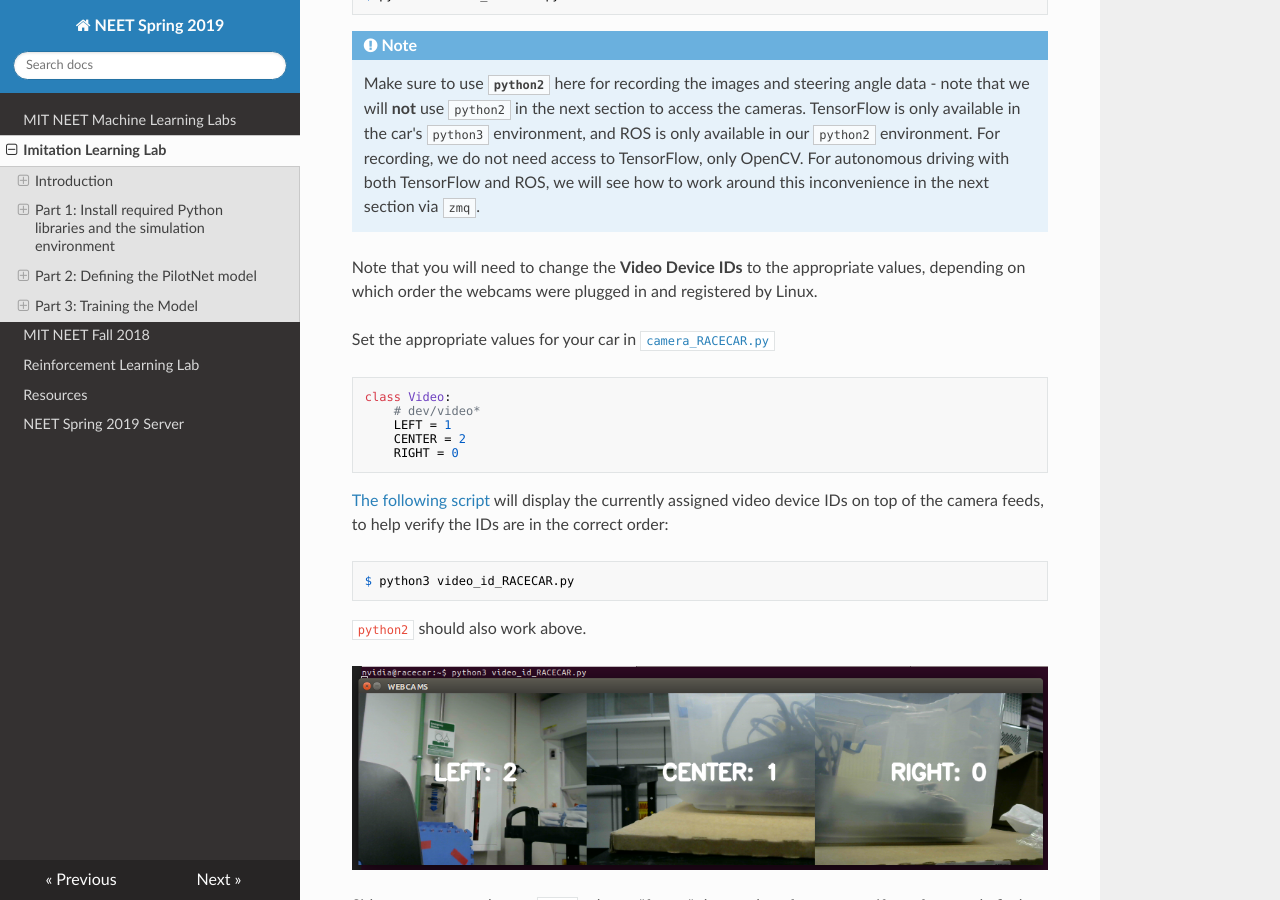
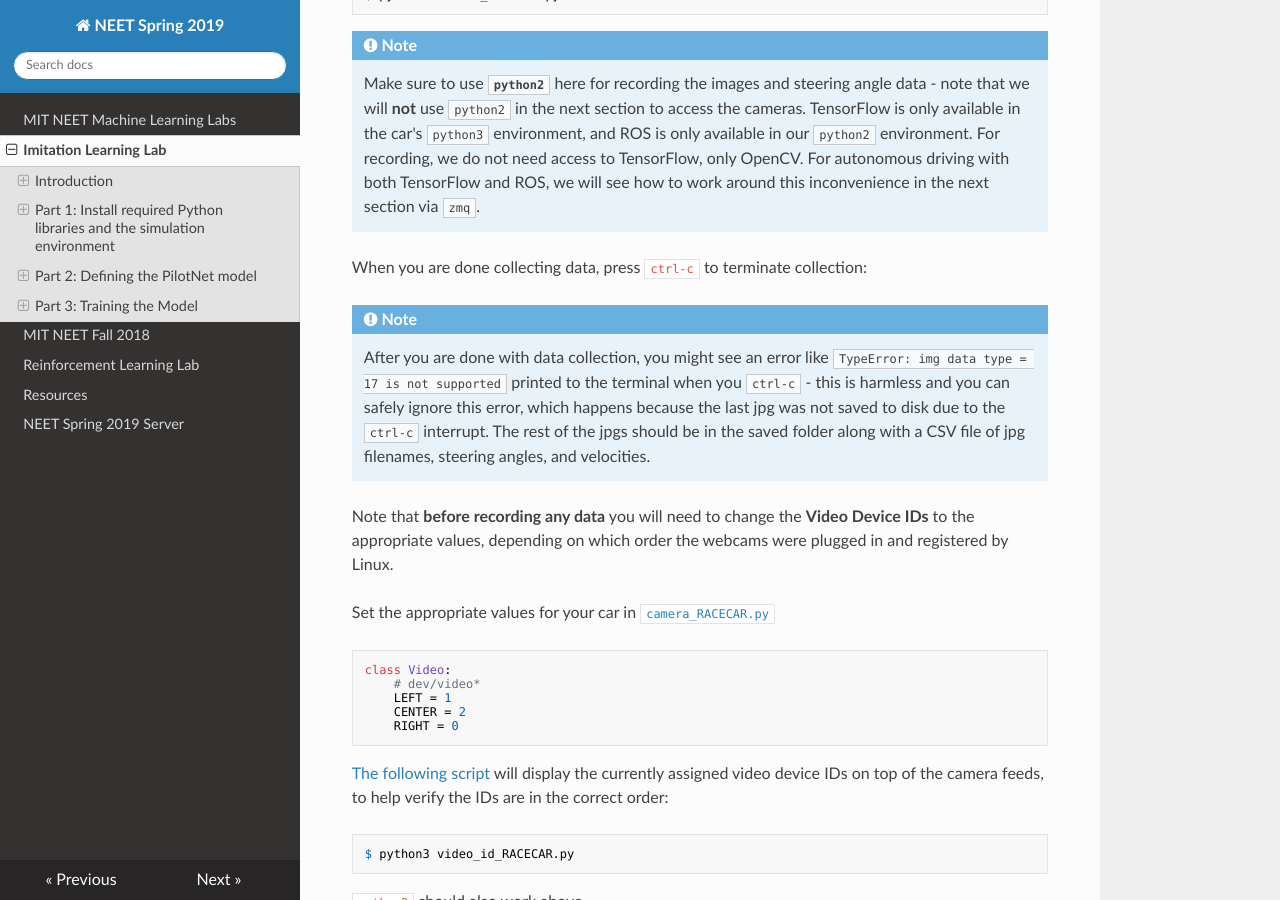
Before and after one commit to mmaz/neet, an MkDocs documentation site: the page built from docs/imitation_learning.md, in a window 1280 px wide and 900 px high, scrolled down 15369 px. Built offline with MkDocs 1.6.1, drawn with Linux system fonts in a browser that asks for light colours; nearby versions of some CDN libraries.

Commit message:
ctrlc note

```diff
--- a/docs/imitation_learning.md
+++ b/docs/imitation_learning.md
@@ -444,7 +444,12 @@ $ python2 record_RACECAR.py
 !!! note
     Make sure to use **`python2`** here for recording the images and steering angle data - note that we will **not** use `python2` in the next section to access the cameras. TensorFlow is only available in the car's `python3` environment, and ROS is only available in our `python2` environment. For recording, we do not need access to TensorFlow, only OpenCV. For autonomous driving with both TensorFlow and ROS, we will see how to work around this inconvenience in the next section via `zmq`.
 
-Note that you will need to change the **Video Device IDs** to the appropriate values, depending on which order the webcams were plugged in and registered by Linux.
+When you are done collecting data, press `ctrl-c` to terminate collection:
+
+!!! note
+    After you are done with data collection, you might see an error like `TypeError: img data type = 17 is not supported` printed to the terminal when you `ctrl-c` - this is harmless and you can safely ignore this error, which happens because the last jpg was not saved to disk due to the `ctrl-c` interrupt. The rest of the jpgs should be in the saved folder along with a CSV file of jpg filenames, steering angles, and velocities.
+
+Note that **before recording any data** you will need to change the **Video Device IDs** to the appropriate values, depending on which order the webcams were plugged in and registered by Linux.
 
 Set the appropriate values for your car in [`camera_RACECAR.py`](https://github.com/mmaz/imitation_learning_lab/blob/6dd9a61f2c687888de80afe94c2df139490828cd/cameras_RACECAR.py#L3-L5)
 
```
